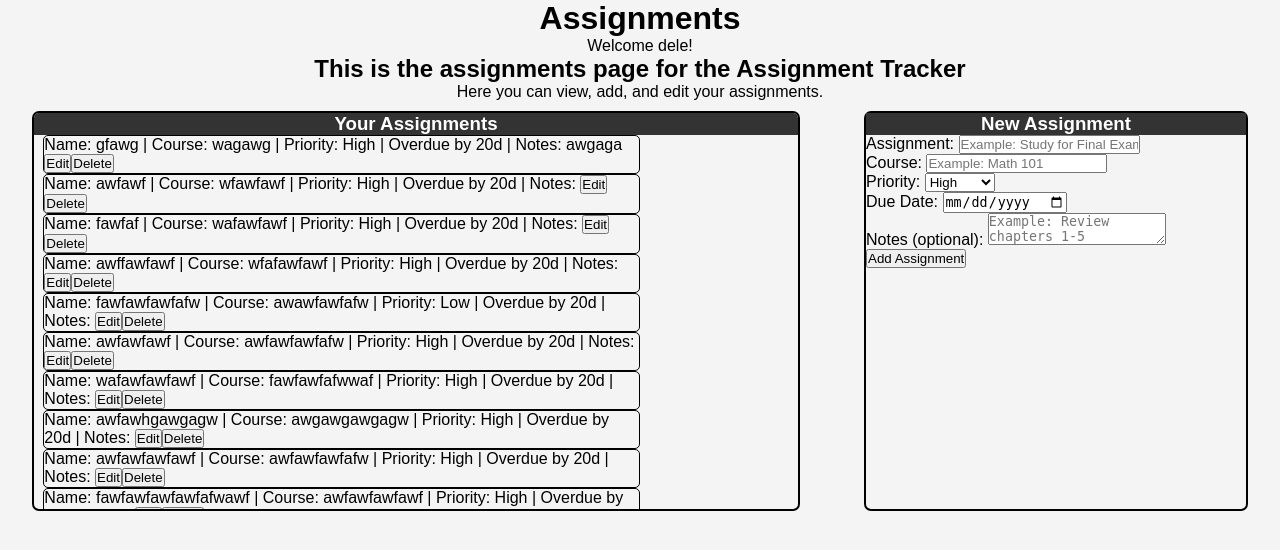
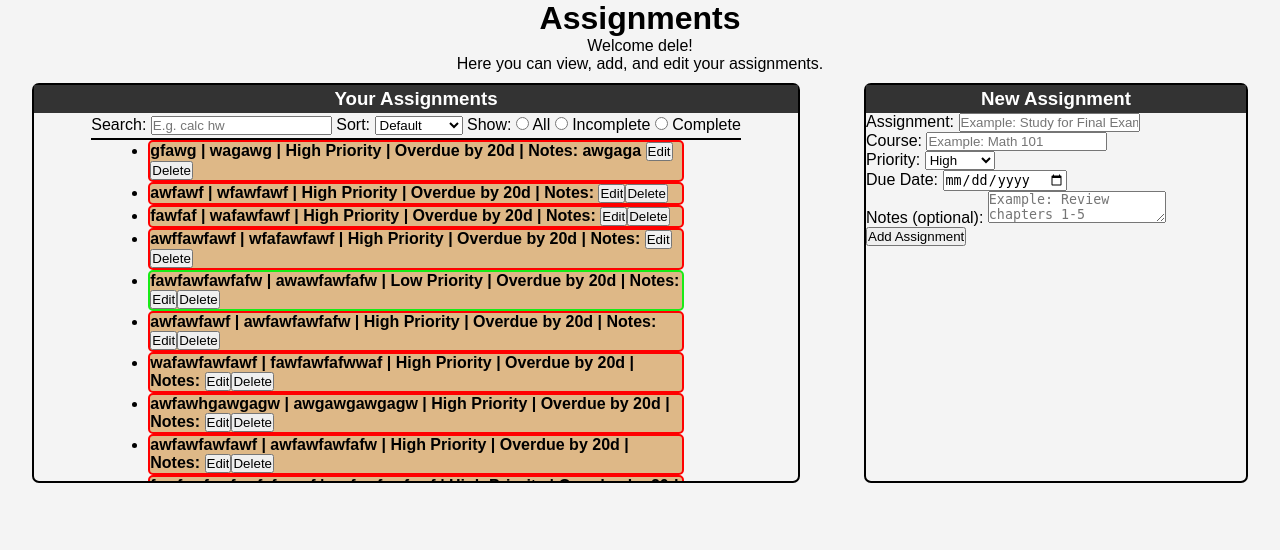
Before and after one commit to delevonecodes/assignment_tracker2, a Flask app: page /assignments in a window 1280 px wide. Shown: the part 40-590 px from the top of the page. Run offline with Flask 3, Linux system fonts and the light colour scheme; a user stored in the database is signed in.

Commit message:
Further styled assignments page and added taskbar for assignment container to add searching and sorting features

```diff
--- a/app/static/styles.css
+++ b/app/static/styles.css
@@ -43,7 +43,6 @@ body {
     display: flex;
     flex-direction: column;
     align-items: center;
-    overflow-y: scroll;
     border: 2px solid black;
     border-radius: 7px;
     width: 60%;
@@ -52,11 +51,42 @@ body {
     margin: 0 auto;
 }
 
+.assignments-taskbar {
+    padding: 3px 0;
+    display: inline;
+    border-bottom: 2px solid black;
+}
+
+.high-priority {
+    border: 2px solid red;
+}
+
+.medium-priority {
+    border: 2px solid yellow;
+}
+
+.low-priority {
+    border: 2px solid rgb(25, 235, 23);
+}
+
+.assignments-list {
+    width: 100%;
+    height: 100%;
+    overflow-y: scroll;
+    display: flex;
+    flex-direction: column;
+    align-items: center;
+    padding: 0 0;
+    margin: 0 auto;
+}
+
 .assignment{
-    border: 1px solid black;
     border-radius: 5px;
+    font-weight: bold;
     width: 80%;
     transition: all 0.3s ease;
+    margin: 0 auto;
+    background-color: burlywood;
 }
 
 .assignment:hover {
@@ -66,6 +96,7 @@ body {
 .container-header {
     width: 100%;
     margin-top: 0;
+    padding: 3px 0;
     background-color: #333;
     color: white;
 }
--- a/app/templates/assignments.html
+++ b/app/templates/assignments.html
@@ -5,21 +5,51 @@
     <div class="center">
         <h1>Assignments</h1>
         <p>Welcome {{ user.username }}!</p>
-        <h2>This is the assignments page for the Assignment Tracker</h2>
         <p>Here you can view, add, and edit your assignments.</p>
     </div>
     <div class="parent-assignment-container">
         <div class="assignments-container">
             <h3 class="center container-header">Your Assignments</h3>
-            <div>
+            <div class="assignments-taskbar">
+                <label for="search">Search: </label>
+                <input type="text" id="search" placeholder="E.g. calc hw">
+                <label for="sorting-method">Sort: </label>
+                <select id="sorting-method">
+                    <option selected>Default</option>
+                    <option>Due Date</option>
+                    <option>Name</option>
+                    <option>Course</option>
+                    <option>Priority</option>
+                    <option>Completed</option>
+                    <option>Incomplete</option>
+                </select>
+                <span>Show: </span>
+                <input type="radio" name="show" id="all">
+                <label for="all">All</label>
+                <input type="radio" name="show" id="incomplete">
+                <label for="all">Incomplete</label>
+                <input type="radio" name="show" id="complete">
+                <label for="all">Complete</label>
+            </div>
+            <div class="assignments-list">
                 {% if not user.assignments %}
                     <p>No assignments yet!</p>
                 {% endif %}
                 <ul id="assignments">
                     {% for assignment in user.assignments %}
-                    <li class="assignment">Name: {{ assignment.name }} | Course: {{ assignment.course }} | Priority: {{ assignment.priority }} | {{ assignment.due_label()}} | Notes: {{ assignment.notes }}<form method="POST" action="/delete-assignment/{{ assignment.id }}" style="display: inline;">
+                    {% if assignment.priority == "High" %}
+                    <li class="assignment high-priority">{{ assignment.name }} | {{ assignment.course }} | {{ assignment.priority }} Priority | {{ assignment.due_label()}} | Notes: {{ assignment.notes }}<form method="POST" action="/delete-assignment/{{ assignment.id }}" style="display: inline;">
                         <input type="button" value="Edit" onclick="window.location.href='/edit-assignment/{{ assignment.id }}'"><input type="submit" value="Delete">
                     </form></li>
+                    {% elif assignment.priority == "Medium" %}
+                    <li class="assignment medium-priority">{{ assignment.name }} | {{ assignment.course }} | {{ assignment.priority }} Priority | {{ assignment.due_label()}} | Notes: {{ assignment.notes }}<form method="POST" action="/delete-assignment/{{ assignment.id }}" style="display: inline;">
+                        <input type="button" value="Edit" onclick="window.location.href='/edit-assignment/{{ assignment.id }}'"><input type="submit" value="Delete">
+                    </form></li>
+                    {% else %}
+                    <li class="assignment low-priority">{{ assignment.name }} | {{ assignment.course }} | {{ assignment.priority }} Priority | {{ assignment.due_label()}} | Notes: {{ assignment.notes }}<form method="POST" action="/delete-assignment/{{ assignment.id }}" style="display: inline;">
+                        <input type="button" value="Edit" onclick="window.location.href='/edit-assignment/{{ assignment.id }}'"><input type="submit" value="Delete">
+                    </form></li>
+                    {% endif %}
                     {% endfor %}
                 </ul>
             </div>
```
Also changed, not shown: instance/database.db.
